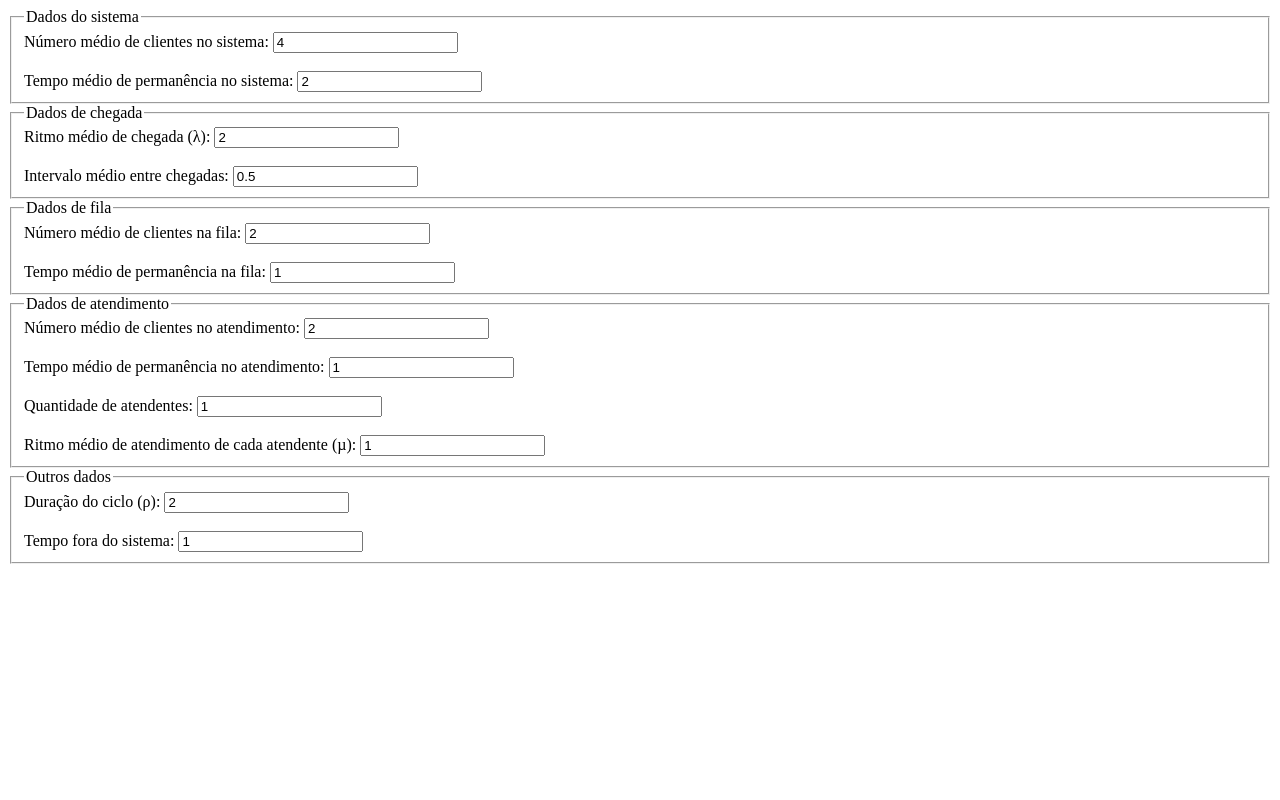
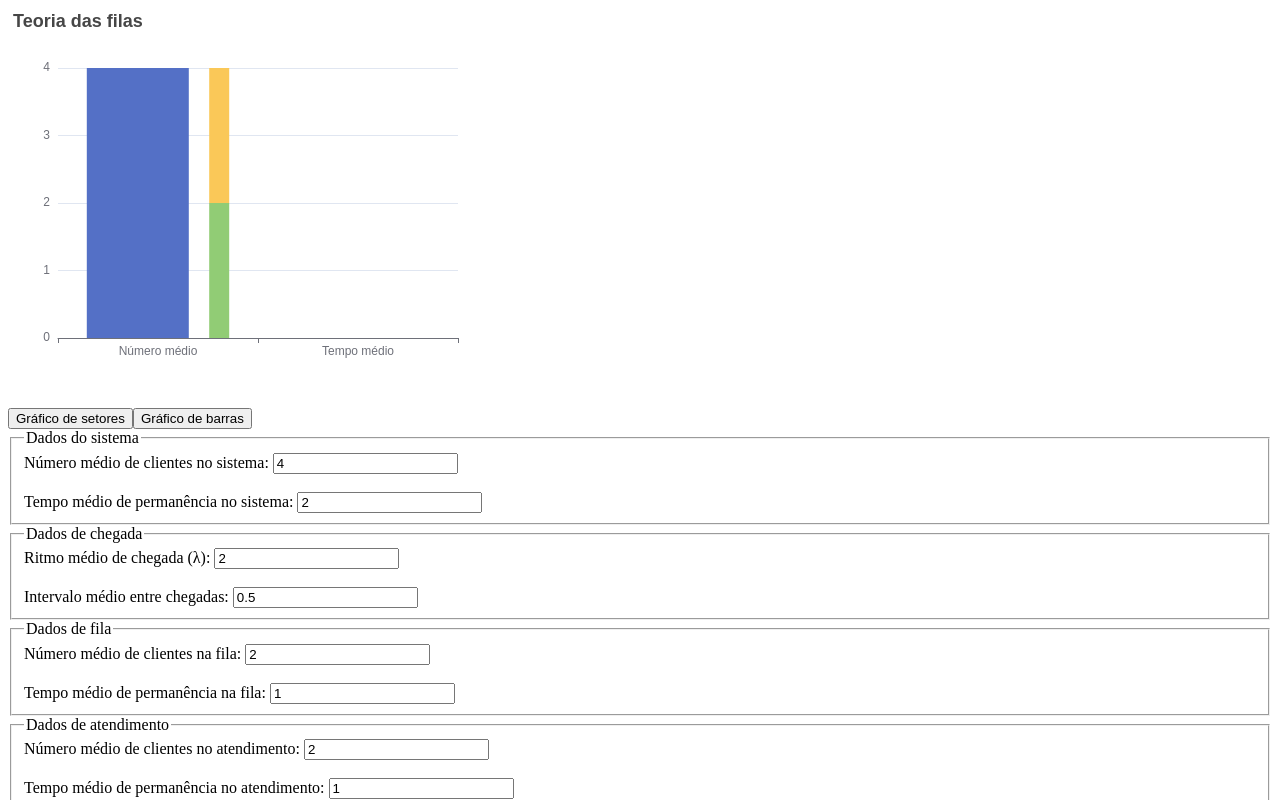
Before and after one commit to Kevin-S-Soares/Projeto-S6-T34, a React (Create React App) app: page / in a window 1280 px wide. Shown: the top 800 px of the page. Built offline with nearby package versions, Linux system fonts and the light colour scheme.

Commit message:
Comecando a fazer graficos. Resolvido problema de concorrencia

```diff
--- a/package.json
+++ b/package.json
@@ -6,6 +6,7 @@
     "@testing-library/jest-dom": "^5.16.2",
     "@testing-library/react": "^12.1.2",
     "@testing-library/user-event": "^13.5.0",
+    "echarts": "^5.3.0",
     "react": "^17.0.2",
     "react-dom": "^17.0.2",
     "react-scripts": "5.0.0",
--- /dev/null
+++ b/src/stateful/Chart.css
@@ -0,0 +1,4 @@
+.chart {
+    width: 500px;
+    height: 400px;
+}
--- /dev/null
+++ b/src/stateful/Chart.js
@@ -0,0 +1,80 @@
+import React from "react";
+import * as echarts from 'echarts';
+import './Chart.css';
+
+class Chart extends React.Component{
+    constructor(props){
+        super(props);
+
+        this.chart = null;
+        this.changeVisualization = this.changeVisualization.bind(this);
+
+        this.barChart = null;
+        this.pieChart = null;
+
+        this.options = getOptions(4);
+        this.update = this.update.bind(this);
+    }
+    componentDidMount(){
+      this.chart = echarts.init(document.getElementById('chart'));
+      this.chart.setOption(this.options);
+    }
+    render(){
+        return(
+          <div>
+            <div className='chart' id='chart'>
+            </div>
+            <button index='pie' onClick={this.changeVisualization}>Gráfico de setores</button>
+            <button index='bar' onClick={this.changeVisualization}>Gráfico de barras</button>
+          </div>
+
+        );
+    }
+
+    changeVisualization(event){
+    }
+
+    update(state){
+      this.options = getOptions(state.ns);
+      this.chart.setOption(this.options);
+    }
+
+    initChart(){
+      this.chart = echarts.init(document.getElementById('chart'));
+      this.chart.setOption(this.options);
+    }
+}
+function getOptions(value){
+  return {
+    title: {
+      text: 'Teoria das filas'
+    },
+    tooltip: {},
+    xAxis: {
+      data: ['Número médio', 'Tempo médio']
+    },
+    yAxis: {},
+    series: [
+      {
+        name: 'Número médio de clientes no sistema',
+        type: 'bar',
+        data: [value],
+      },
+      {
+        name: 'Número médio de clientes na fila',
+        type: 'bar',
+        barWidth: 20,
+        stack: 'Número médio de clientes no sistema',
+        data: [2]
+      },
+      {
+        name: 'Número médio de clientes no atendimento',
+        type: 'bar',
+        barWidth: 5,
+        stack: 'Número médio de clientes no sistema',
+        data: [2]
+      },
+    ]
+  };
+}
+export default Chart;
--- a/src/stateful/Container.js
+++ b/src/stateful/Container.js
@@ -4,6 +4,7 @@ import SystemData from './input data/SystemData';
 import ArriveData from './input data/ArriveData';
 import ServiceData from './input data/ServiceData'
 import OtherData from './input data/OtherData';
+import Chart from './Chart';
 
 class Container extends React.Component {
     constructor(props) {
@@ -71,11 +72,14 @@ class Container extends React.Component {
         };
 
         this.updated = new Set();
+        this.lock = 0;
+        this.chart = new Chart()
     }
 
     render() {
         return (
             <div>
+                {this.chart.render()}
                 <SystemData
                 event={this.parseInput}
                 value={this.state}
@@ -100,15 +104,24 @@ class Container extends React.Component {
         );
     }
 
-    parseInput(event){
+    componentDidMount(){
+        this.chart.initChart();
+    }
+
+    async parseInput(event){
         let node = event.target;
         let value = parseFloat(node.value);
         let input = node.getAttribute('index');
         this.setValue(input, value);
+        setTimeout(() => 0, 100);
         this.updated.clear();
+        this.chart.update(this.state);
+        console.log('chegou aqui');
     }
 
     async setValue(input, value){
+        console.log('input being updated: ' + input + ' with value: ' + value)
+        this.lock++;
         await this.setState({
             [input] : value
         });
@@ -124,6 +137,7 @@ class Container extends React.Component {
                     );
             }
         }
+        this.lock--;
     }
 }
 
```
Also changed, not shown: 1 other file (tests, documents, lock files or other folders).
